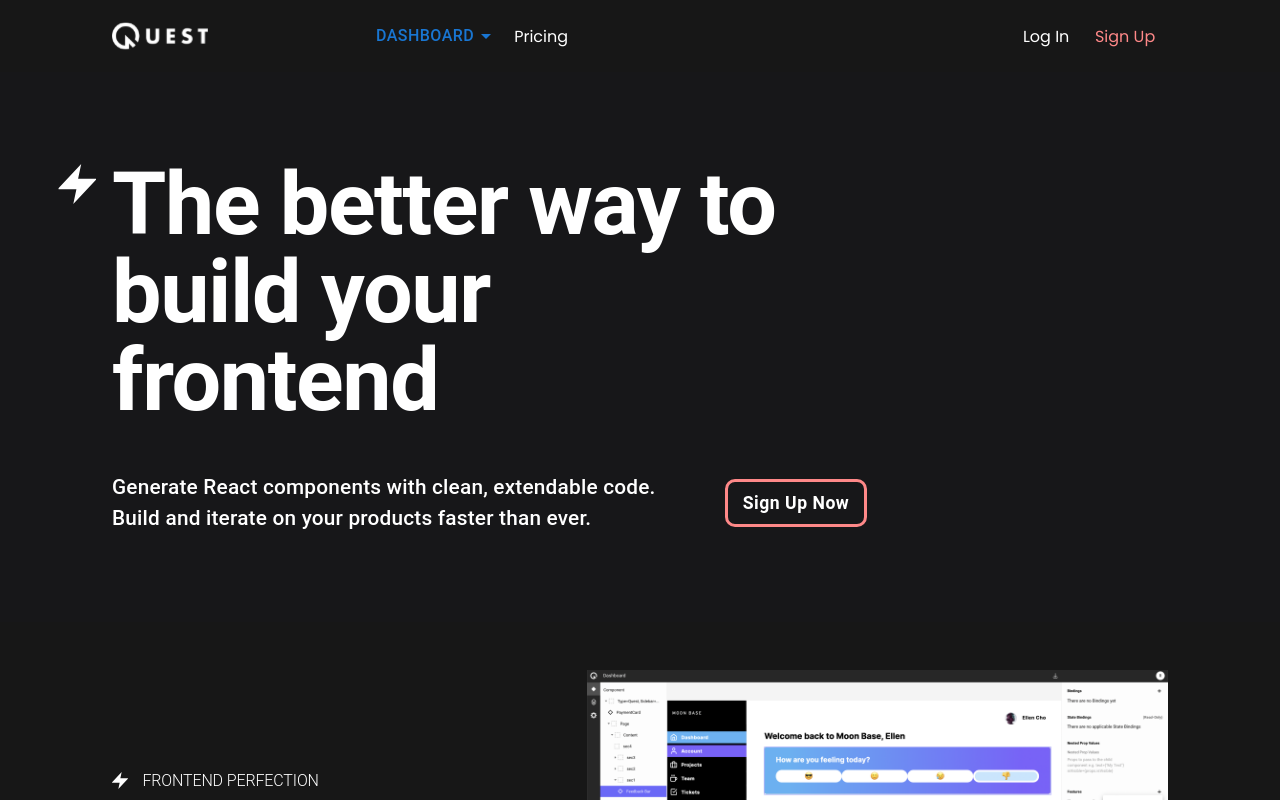
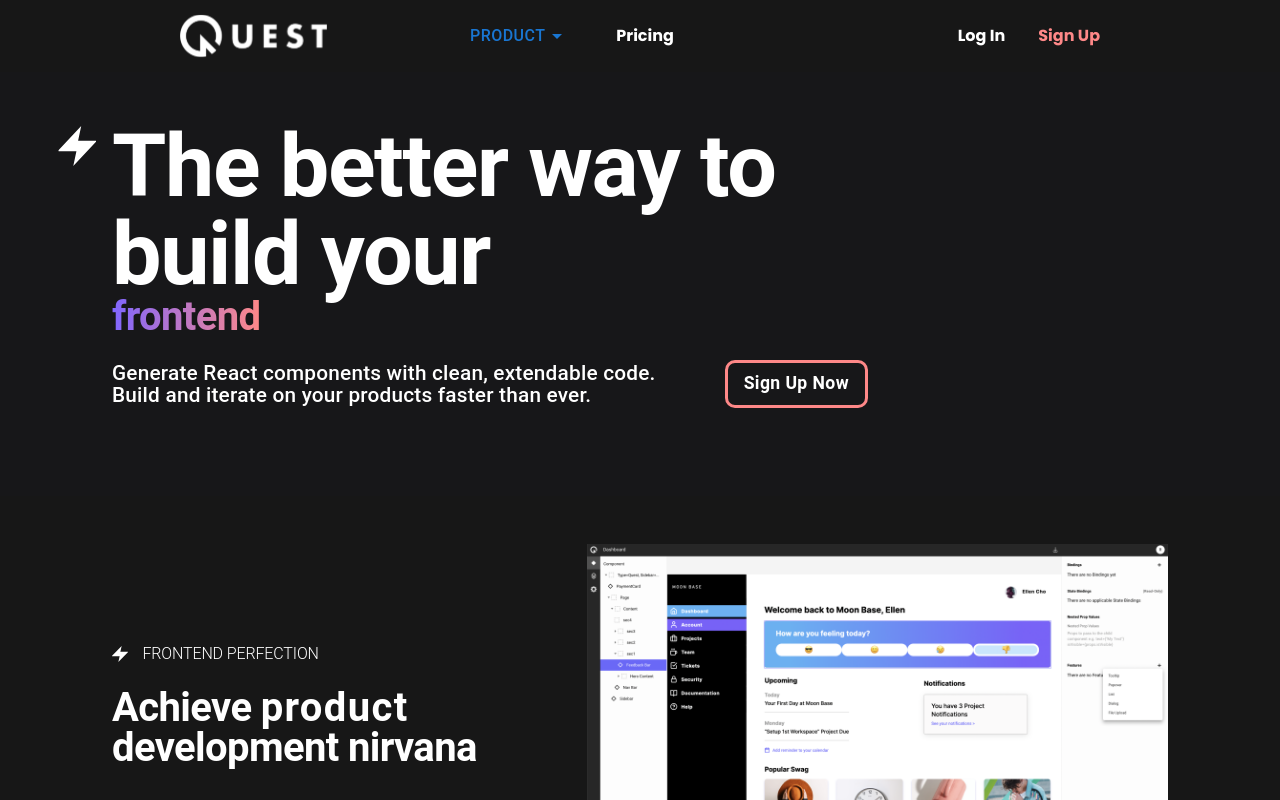
Before and after one commit to imaulanaazn/quest, a Next.js app: page / in a window 1280 px wide. Shown: the top 800 px of the page. Built offline with nearby package versions, Linux system fonts and the light colour scheme.

Commit message:
fixing the navbar

```diff
--- a/components/organism/Hero/index.tsx
+++ b/components/organism/Hero/index.tsx
@@ -13,7 +13,7 @@
           <br />
           build your
         </Typography>
-        <Typography className="title" variant="h1">frontend</Typography>
+        <Typography className="title highlighted" variant="h1">frontend</Typography>
         <Box>
           <Typography className="moto">
             Generate React components with clean, extendable code.
--- a/components/organism/Hero/style.js
+++ b/components/organism/Hero/style.js
@@ -3,41 +3,55 @@
 export default makeStyles(() => ({
   heroContainer: {
     backgroundColor: '#171719',
-    paddingTop: '5.5rem',
+    paddingTop: '50px',
     paddingBottom: '5.5rem',
   },
   heroContent: {
     position: 'relative',
     color: 'white',
     '& img.bolt__icon': {
-      width: '2rem',
+      width: '22px',
       position: 'absolute',
       top: '0',
-      left: '0',
+      left: '0px',
       transform: 'translate(-110%,10%)',
     },
     '& h1.title': {
       fontWeight: '700',
-      lineHeight: '1',
-      fontSize: '3.5rem',
+      lineHeight: '38px',
+      fontSize: '40px',
+      '&.highlighted': {
+        fontWeight: '700',
+        lineHeight: '38px',
+        fontSize: '40px',
+        backgroundColor: '#FE8888',
+        width: 'fit-content',
+        backgroundImage: 'linear-gradient(90deg, #8066FF, #FE8888 )',
+        WebkitBackgroundClip: 'text',
+        MozBackgroundClip: 'text',
+        WebkitTextFillColor: 'transparent',
+        MozTextFillColor: 'transparent',
+      },
     },
     '& div': {
       alignItems: 'center',
-      marginTop: '3rem',
+      marginTop: '24px',
       '& p.moto': {
-        fontSize: '1.6rem',
-        fontWeight: '600',
-        width: '75%',
+        fontSize: '16px',
+        fontWeight: '700',
+        lineHeight: '22px',
       },
       '& button.signup__btn': {
         color: 'white',
-        height: '3.5rem',
+        height: '44px',
+        width: '143px',
         border: '3px solid #FE8888',
         borderRadius: '10px',
         textTransform: 'none',
-        fontSize: '1.4rem',
-        fontWeight: '600',
-        marginTop: '3rem',
+        fontSize: '16px',
+        letterSpacing: '0.4px',
+        fontWeight: '700',
+        marginTop: '30px',
       },
     },
   },
--- a/components/organism/Navbar/index.tsx
+++ b/components/organism/Navbar/index.tsx
@@ -45,7 +45,6 @@
 
   const list = (anchor: Anchor) => (
     <Box
-
       sx={{ width: 250 }}
       role="presentation"
       onClick={toggleDrawer(anchor, false)}
@@ -84,7 +83,6 @@
               }}
               anchor={anchor}
               open={state[anchor]}
-              onClose={toggleDrawer(anchor, false)}
             >
               {list(anchor)}
             </Drawer>
@@ -95,14 +93,14 @@
       {/* NAVBAR MENU */}
       <Box component="nav" className={classes.navbar}>
         <Button
-          className={classes.navItem}
+          className={`${classes.navItem} button`}
           id="basic-button"
           aria-controls={open ? 'basic-menu' : undefined}
           aria-haspopup="true"
           aria-expanded={open ? 'true' : undefined}
           onClick={handleClick}
         >
-          Dashboard
+          Product
           <ArrowDropDownIcon />
         </Button>
         <Menu
@@ -129,17 +127,17 @@
           </MenuItem>
         </Menu>
         <Link href="/">
-          <a className={classes.navItem}>Pricing</a>
+          <a href="/#" className={classes.navItem}>Pricing</a>
         </Link>
       </Box>
 
       {/* SIGN IN AND SIGN UP MENU */}
       <Box className={`${classes.authMenu}`}>
         <Link href="/">
-          <a className="auth-btn login-btn">Log In</a>
+          <a href="/#" className="auth-btn login-btn">Log In</a>
         </Link>
         <Link href="/">
-          <a className="auth-btn signup-btn">Sign Up</a>
+          <a href="/#" className="auth-btn signup-btn">Sign Up</a>
         </Link>
       </Box>
     </Box>
--- a/components/organism/Navbar/style.js
+++ b/components/organism/Navbar/style.js
@@ -8,21 +8,19 @@
     display: 'flex',
     alignItems: 'center',
     justifyContent: 'space-between',
-    paddingTop: '.5rem',
-    paddingBottom: '.5rem',
+    padding: '17px 20px 17px 20px',
     '& img.header__logo': {
-      width: '7rem',
+      width: '147px',
     },
 
   },
   menuIcon: {
-    fontSize: '2.5rem',
+    fontSize: '2.9rem',
     color: 'white',
   },
   navbar: {
     display: 'none',
     alignItems: 'center',
-    flex: '1',
     justifyContent: 'center',
     '& button': {
       fontSize: '1rem',
@@ -34,12 +32,15 @@
   navItem: {
     textTransform: 'none',
     fontSize: '.9rem',
+    fontWeight: '700',
     textDecoration: 'none',
     color: 'white',
-    margin: '0 .5rem',
     padding: '0',
     '&:hover': {
       backgroundColor: 'transparent',
+    },
+    '&.button': {
+      marginRight: '30px',
     },
   },
   navItemDrop: {
@@ -57,9 +58,12 @@
     },
   },
   authMenu: {
+    textAlign: 'right',
+    flex: '1',
     display: 'none',
     '& a.auth-btn': {
-      margin: '0 .8rem',
+      marginLeft: '30px',
+      fontWeight: '700',
       color: 'white',
       fontSize: '.9rem',
       textDecoration: 'none',
@@ -72,47 +76,49 @@
   // 600-900 px
   '@media (min-width:600px)': {
     header: {
+      padding: '13px 33px',
       display: 'flex',
-      paddingTop: '1rem',
-      paddingBottom: '1rem',
+      justifyContent: 'unset',
     },
     drawer: {
       display: 'none',
     },
     navbar: {
       display: 'flex',
+      marginLeft: '58px',
     },
     navItem: {
-      fontSize: '1rem',
+      fontSize: '16px',
+      '&.button': {
+        fontSize: '16px',
+      },
     },
     authMenu: {
       display: 'block',
       '& a.auth-btn': {
-        fontSize: '1rem',
+        fontSize: '16px',
       },
     },
   },
 
   // 900-1200 px
-  '@media (min-width:900px)': {
+  '@media (min-width:1200px)': {
     header: {
-      '& img.header__logo': {
-        width: '6rem',
+      padding: '14px 180px',
+    },
+    navbar: {
+      marginLeft: '135px',
+    },
+    navItem: {
+      '&.button': {
+        marginRight: '39px',
       },
     },
-    navbar: {
-      justifyContent: 'start',
-      marginLeft: '10rem',
+    authMenu: {
+      '& a.auth-btn': {
+        marginLeft: '33px',
+      },
     },
   },
 
-  // 1200-1536 px
-  '@media (min-width:1200px)': {
-
-  },
-
-  // > 1536  px
-  '@media (min-width:1536px)': {
-
-  },
 }));
--- a/styles/globals.css
+++ b/styles/globals.css
@@ -27,7 +27,7 @@
     font-size: 15px;
   }
   .container{
-    padding: 0 2.4rem;
+    padding: 0 30px;
   }
 }
 
```
